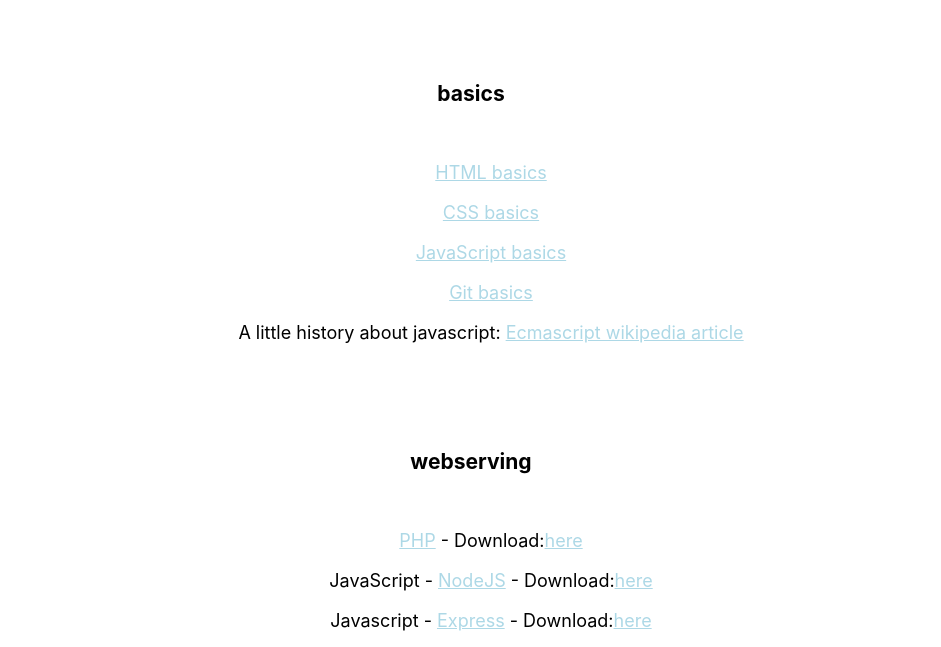
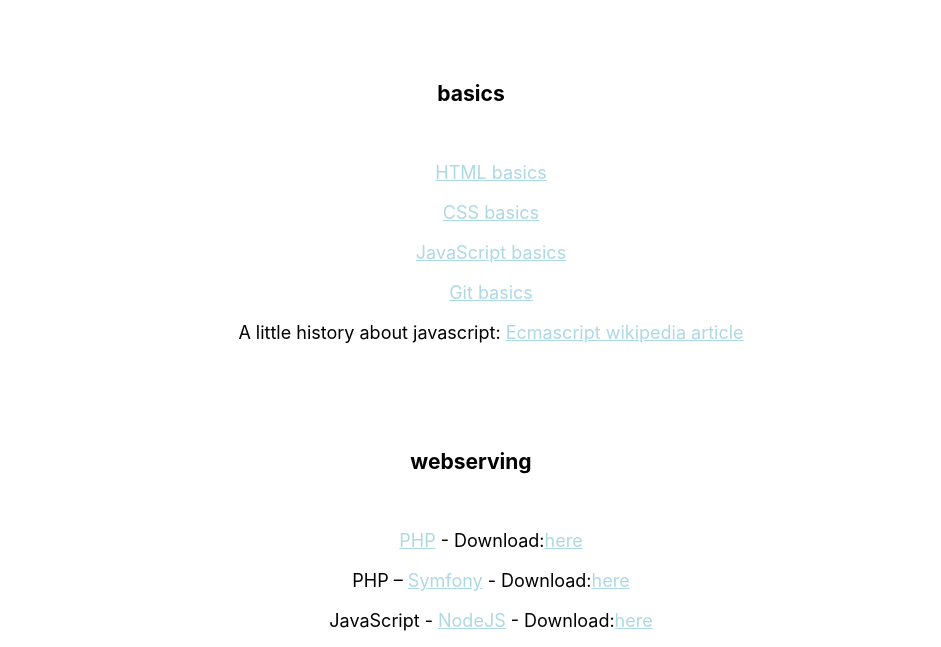
Before and after one commit to luisschubert/basicwebapp, a website: page pageview.html in a window 1280 px wide. Shown: the part 139-786 px from the top of the page, without its empty margins (169-1110 px from the left). Drawn offline with Linux system fonts and the light colour scheme.

Commit message:
Update pageview.html

```diff
--- a/pageview.html
+++ b/pageview.html
@@ -142,7 +142,12 @@
             <!-- <li><a href=""></a> - Download:<a href="">here<a></li> -->
             <li><a
                 href="http://php.net/">PHP</a> - Download:<a
-                href="http://php.net/downloads.php">here</a></li>
+                href="http://php.net/downloads.php">here</a>
+            </li>
+
+            <li>PHP – <a
+                href="https://symfony.com/">Symfony</a> - Download:<a
+                href="https://symfony.com/download">here</a></li>
 
             <li>JavaScript - <a
                 href="https://nodejs.org/en/">NodeJS</a> - Download:<a
```
